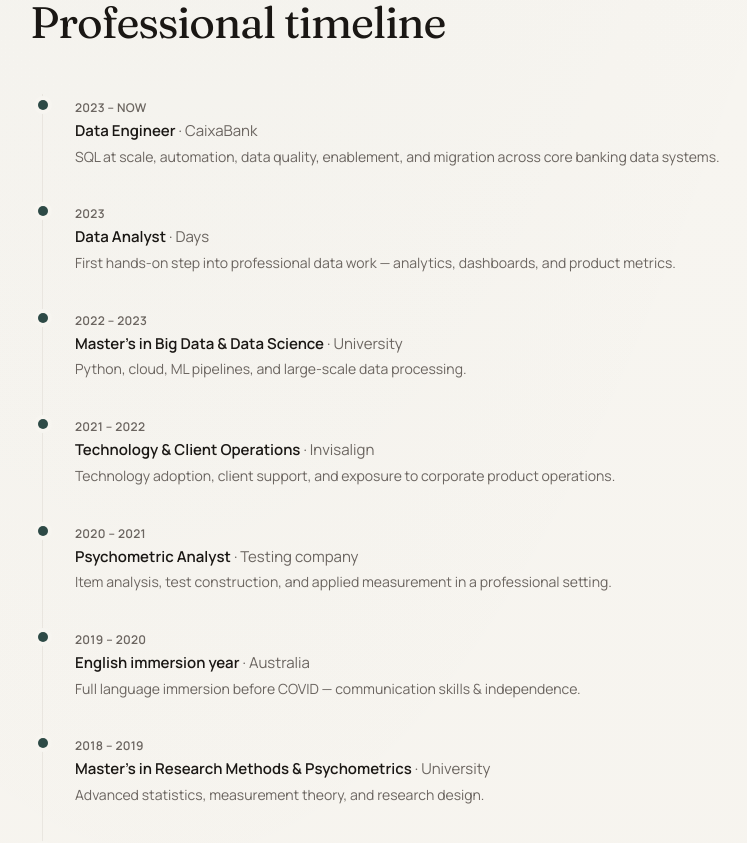
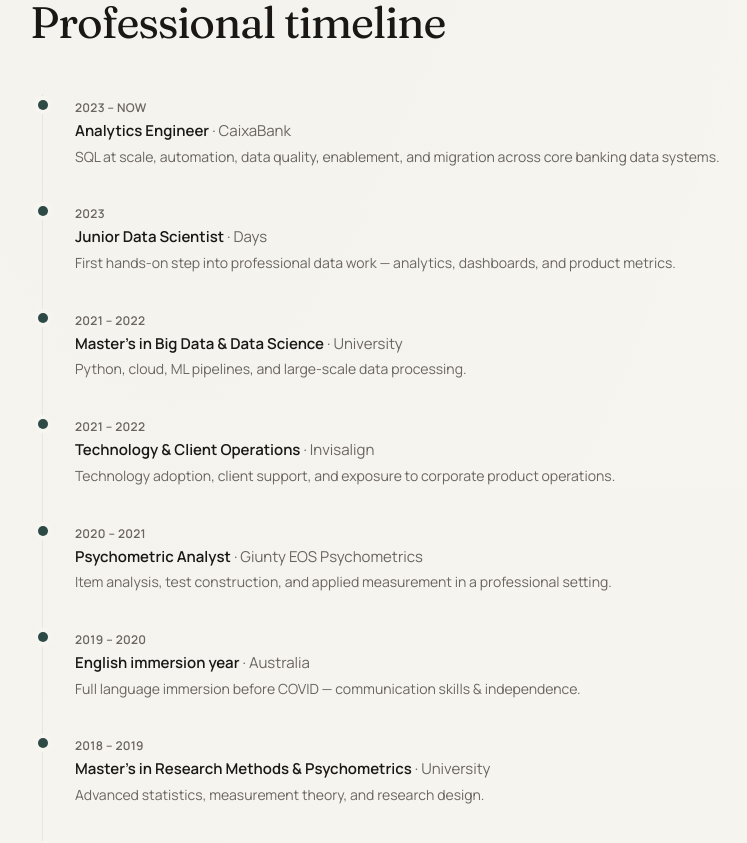
Before and after one commit to hecogo1/cv-landing-page, a React (Vite) app: page / in a window 1280 px wide. Shown: the part 3560-4403 px from the top of the page, without its empty margins (82-829 px from the left). Built offline with nearby package versions, Linux system fonts and the light colour scheme.

Commit message:
feat: Update CV content with revised focus areas, job titles, experience dates, and future interests.

```diff
--- a/src/app/App.jsx
+++ b/src/app/App.jsx
@@ -377,7 +377,7 @@ export default function App() {
                 <div className="rounded-xl border border-white/10 bg-white/[0.07] p-6">
                   <p className="text-[0.6875rem] font-bold uppercase tracking-[0.2em] text-white/50">Focus areas</p>
                   <div className="mt-3 flex flex-wrap gap-2">
-                    {['Data engineering', 'Analytics', 'Automation', 'Adoption', 'Technical judgment'].map((item) => (
+                    {['Data engineering', 'Analytics', 'Automation', 'Adoption', 'Bitcoin', 'Blockchain', 'Data Science', 'AI', 'Cutting Edge Technology', 'Real World Impact', 'Psychology'].map((item) => (
                       <span
                         key={item}
                         className="inline-flex rounded-full border border-white/15 bg-white/10 px-3 py-1.5 text-sm font-medium text-white/80"
--- a/src/app/content/siteContent.js
+++ b/src/app/content/siteContent.js
@@ -113,18 +113,18 @@ export const siteContent = {
     items: [
       {
         year: '2023 – now',
-        title: 'Data Engineer',
+        title: 'Analytics Engineer',
         org: 'CaixaBank',
         desc: 'SQL at scale, automation, data quality, enablement, and migration across core banking data systems.',
       },
       {
         year: '2023',
-        title: 'Data Analyst',
+        title: 'Junior Data Scientist',
         org: 'Days',
         desc: 'First hands-on step into professional data work — analytics, dashboards, and product metrics.',
       },
       {
-        year: '2022 – 2023',
+        year: '2021 – 2022',
         title: "Master's in Big Data & Data Science",
         org: 'University',
         desc: 'Python, cloud, ML pipelines, and large-scale data processing.',
@@ -138,7 +138,7 @@ export const siteContent = {
       {
         year: '2020 – 2021',
         title: 'Psychometric Analyst',
-        org: 'Testing company',
+        org: 'Giunty EOS Psychometrics',
         desc: 'Item analysis, test construction, and applied measurement in a professional setting.',
       },
       {
@@ -290,7 +290,7 @@ export const siteContent = {
     title: 'What I’m building next',
     paragraphs: [
       'I want to keep growing on the technical side while staying close to the kind of work that has always suited me best: improving systems, accelerating teams, and turning scattered or inefficient ways of working into clearer and more scalable ones.',
-      'I am especially interested in environments where Bitcoin, Blockchain, Data Science, AI, Cutting Edge Technology, Real World Impact, and soft skills matter more than buzzwords.',
+      'I am especially interested in environments where data engineering, analytics, automation, tooling adoption, and practical technical judgment matter more than buzzwords.',
     ],
   },
   contact: {
```
